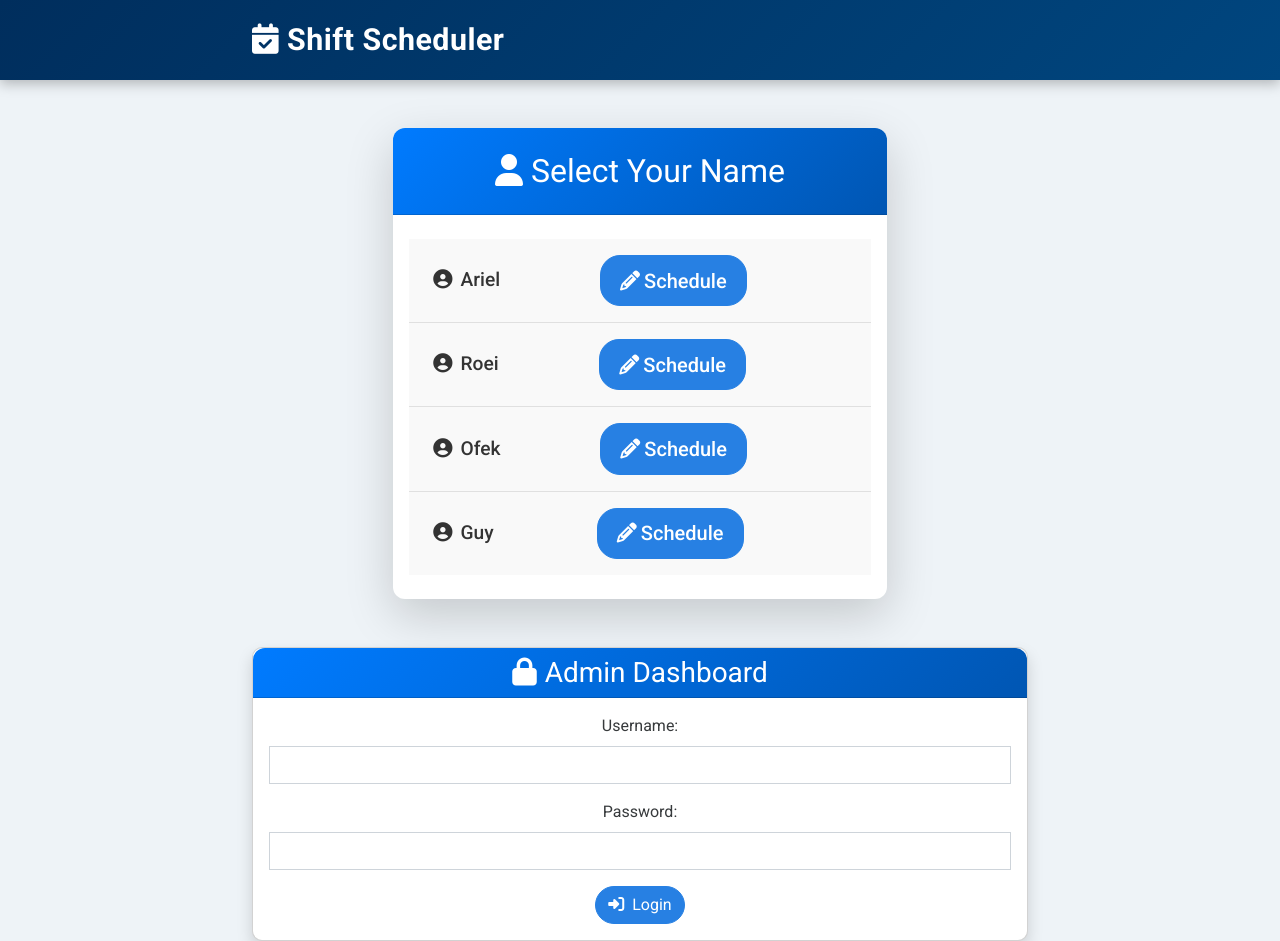
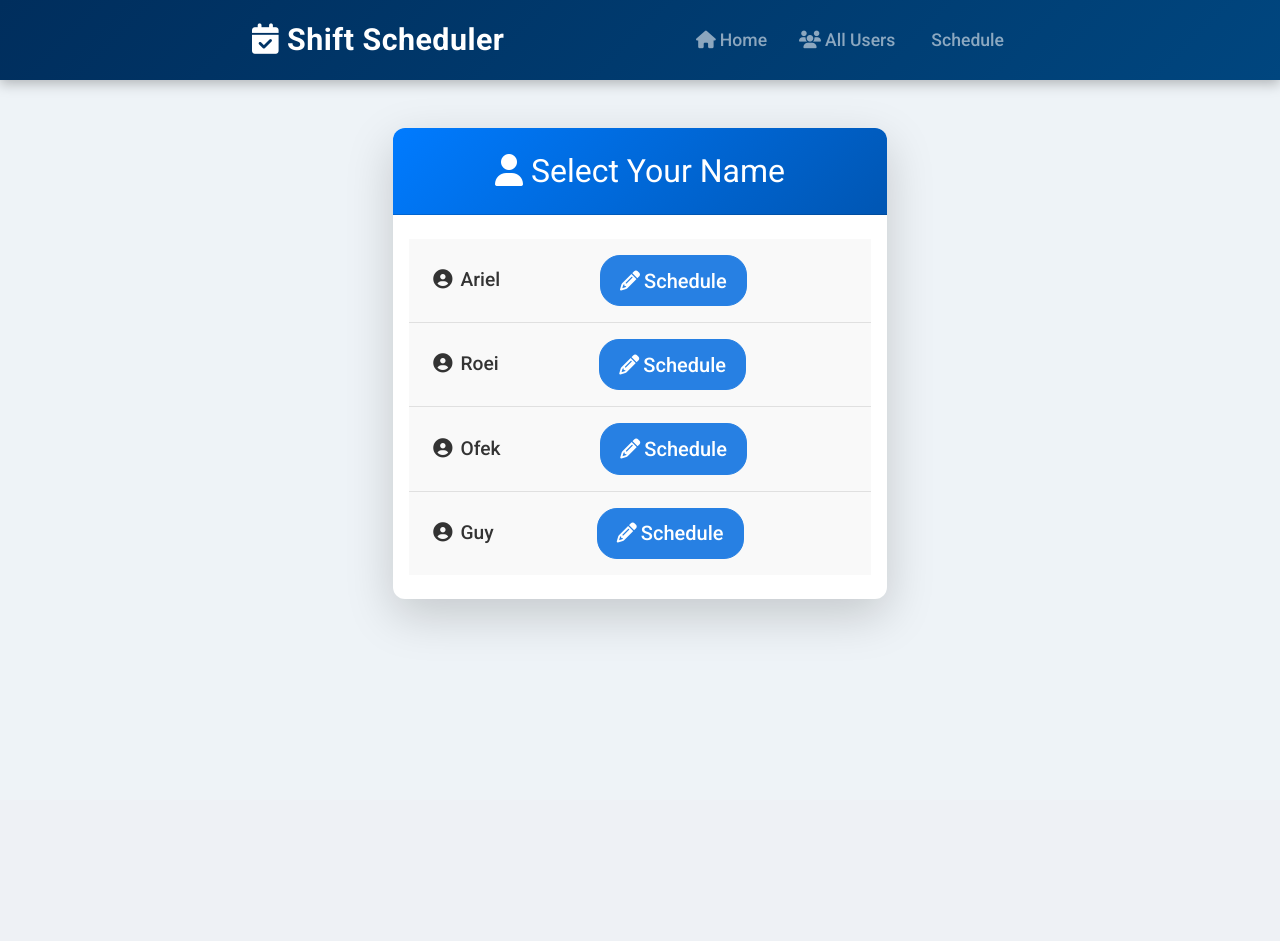
Before and after one commit to Ariel7871/Shift-Manager, a Flask app: page /choose_schedule in a window 1280 px wide. After the commit the page ends 628 px from the top, so only its background shows below. Run offline with Flask 3, Linux system fonts and the light colour scheme; data comes from the database, SQL or seed files in the repository; some libraries are stand-ins or nearby versions.

Commit message:
Add files via upload

```diff
--- a/templates/base.html
+++ b/templates/base.html
@@ -2,18 +2,45 @@
 <html lang="en">
 <head>
   <meta charset="UTF-8">
-  <meta name="viewport" content="width=device-width, initial-scale=1">
+  <meta name="viewport" content="width=device-width, initial-scale=1"> <!-- Add this line -->
   <title>Shift Scheduler</title>
+  <!-- Bootswatch Cosmo Theme (Bootstrap 5) -->
   <link href="https://cdn.jsdelivr.net/npm/bootswatch@5.3.0/dist/cosmo/bootstrap.min.css" rel="stylesheet">
+  <!-- Font Awesome Icons -->
   <link href="https://cdnjs.cloudflare.com/ajax/libs/font-awesome/6.4.0/css/all.min.css" rel="stylesheet">
+  <!-- Custom CSS -->
   <link rel="stylesheet" href="{{ url_for('static', filename='style.css') }}">
 </head>
 <body>
+  <!-- Toolbar / Navbar -->
 	<nav class="navbar navbar-expand-lg navbar-dark custom-navbar">
 	  <div class="container">
 		<a class="navbar-brand custom-brand" href="{{ url_for('index') }}">
 		  <i class="fa-solid fa-calendar-check me-2"></i>Shift Scheduler
 		</a>
+		<button class="navbar-toggler" type="button" data-bs-toggle="collapse" data-bs-target="#navbarNav"
+				aria-controls="navbarNav" aria-expanded="false" aria-label="Toggle navigation">
+		  <span class="navbar-toggler-icon"></span>
+		</button>
+		<div class="collapse navbar-collapse justify-content-end" id="navbarNav">
+		  <ul class="navbar-nav">
+			<li class="nav-item">
+			  <a href="{{ url_for('index') }}" class="nav-link">
+				<i class="fa-solid fa-house me-1"></i>Home
+			  </a>
+			</li>
+			<li class="nav-item">
+			  <a href="{{ url_for('view_all_schedule') }}" class="nav-link">
+				<i class="fa-solid fa-users me-1"></i>All Users
+			  </a>
+			</li>
+			<li class="nav-item">
+			  <a href="{{ url_for('choose_schedule') }}" class="nav-link">
+				<i class="fa-solid fa-calendar-edit me-1"></i>Schedule
+			  </a>
+			</li>
+		  </ul>
+		</div>
 	  </div>
 	</nav>
 
@@ -30,11 +57,11 @@
     {% endwith %}
   </div>
 
-  <!-- Centered Content Wrapper -->
-  <div class="container text-center mt-4">
+  <div class="container my-5">
     {% block content %}{% endblock %}
   </div>
 
+  <!-- Bootstrap 5 JS Bundle -->
   <script src="https://cdn.jsdelivr.net/npm/bootstrap@5.3.0/dist/js/bootstrap.bundle.min.js"></script>
 </body>
 </html>
--- a/templates/choose_schedule.html
+++ b/templates/choose_schedule.html
@@ -103,30 +103,6 @@
   </div>
 </div>
 
-<div class="card shadow">
-  <div class="card-header bg-dark text-white">
-    <h3 class="mb-0"><i class="fa-solid fa-lock me-2"></i>Admin Dashboard</h3>
-  </div>
-  <div class="card-body">
-    <form method="POST">
-      <div class="mb-3">
-        <label for="username" class="form-label">Username:</label>
-        <input id="username" name="username" type="text" class="form-control" required>
-      </div>
-
-      <div class="mb-3">
-        <label for="password" class="form-label">Password:</label>
-        <input id="password" name="password" type="password" class="form-control" required>
-      </div>
-
-      <button type="submit" class="btn btn-primary">
-        <i class="fa-solid fa-right-to-bracket me-1"></i> Login
-      </button>
-    </form>
-  </div>
-</div>
-
-
 <!-- JavaScript for staggered list animations -->
 <script>
   document.addEventListener("DOMContentLoaded", function () {
```
Also changed, not shown: templates/schedule.html (+0 -24 lines), templates/view_all_schedule.html (+0 -30 lines), templates/view_schedule.html (+0 -30 lines). Lines whose indentation alone changed are shown as unchanged.
